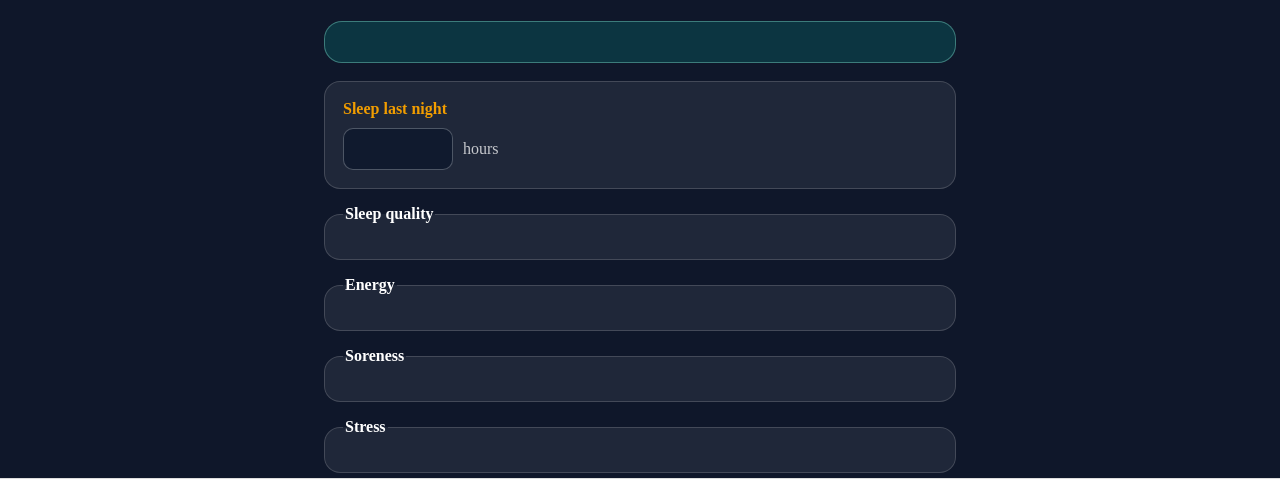
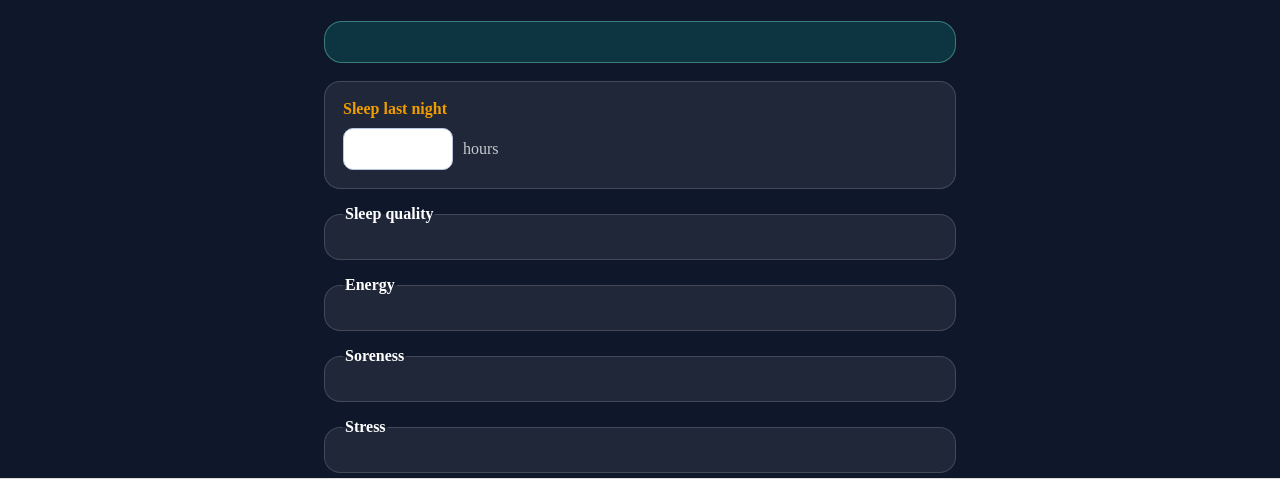
Before and after one commit to gurvirdhillon/liftmetrics, a website: page src/wellness.html in a window 1280 px wide. Shown: the part 258-744 px from the top of the page. Drawn offline with Linux system fonts and the light colour scheme; no server answers; a script that the page names is missing.

Commit message:
acessibility issue

```diff
--- a/src/index.css
+++ b/src/index.css
@@ -150,7 +150,7 @@ body{
 .wellness-readiness p { margin: 0; color: #8af0da; font-size: .76rem; font-weight: 700; letter-spacing: .1em; text-transform: uppercase; }
 .wellness-readiness strong { font-size: 1.75rem; }.wellness-readiness span { color: rgba(255,255,255,.78); }
 .wellness-form { display: grid; gap: 16px; }.wellness-field { display: grid; gap: 10px; padding: 18px; margin: 0; border: 1px solid rgba(255,255,255,.16); border-radius: 16px; background: rgba(255,255,255,.07); font-weight: 700; }.wellness-field span { color: rgba(255,255,255,.58); font-size: .8rem; font-weight: 400; }
-.wellness-field textarea, .sleep-hours-control input { box-sizing: border-box; width: 100%; border: 1px solid rgba(255,255,255,.26); border-radius: 10px; padding: 11px; background: rgba(5, 17, 39, .55); color: #fff; font: inherit; }.sleep-hours-control { display: flex; align-items: center; gap: 10px; }.sleep-hours-control input { width: 110px; }.sleep-hours-control span { color: rgba(255,255,255,.75); font-size: 1rem; }
+.wellness-field textarea, .sleep-hours-control input { box-sizing: border-box; width: 100%; border: 1px solid rgba(255,255,255,.26); border-radius: 10px; padding: 11px; background: rgba(5, 17, 39, .55); color: #fff; font: inherit; }.sleep-hours-control { display: flex; align-items: center; gap: 10px; }.sleep-hours-control input { width: 110px; background: #fff; border-color: #b8c7df; color: #172033; -webkit-text-fill-color: #172033; }.sleep-hours-control span { color: rgba(255,255,255,.75); font-size: 1rem; }
 .score-options { display: grid; grid-template-columns: repeat(5, 1fr); gap: 7px; }.score-options label { display: grid; gap: 4px; text-align: center; cursor: pointer; }.score-options input { position: absolute; opacity: 0; }.score-options span { padding: 9px 0; border: 1px solid rgba(255,255,255,.2); border-radius: 9px; background: rgba(5, 17, 39, .46); color: #fff; font-size: 1rem; font-weight: 700; }.score-options small { min-height: 24px; color: rgba(255,255,255,.56); font-size: .66rem; font-weight: 400; line-height: 1.05; }.score-options input:checked + span { border-color: #8af0da; background: #8af0da; color: #063036; }.score-options input:focus-visible + span { outline: 2px solid #fff; outline-offset: 2px; }
 .wellness-save { padding: 14px 18px; border: 0; border-radius: 999px; background: #8af0da; color: #063036; font: inherit; font-weight: 700; cursor: pointer; }.wellness-save:hover { background: #b7f9e9; }#wellness-status { min-height: 1.2em; margin: 0; color: #b7f9e9; }
 
```
